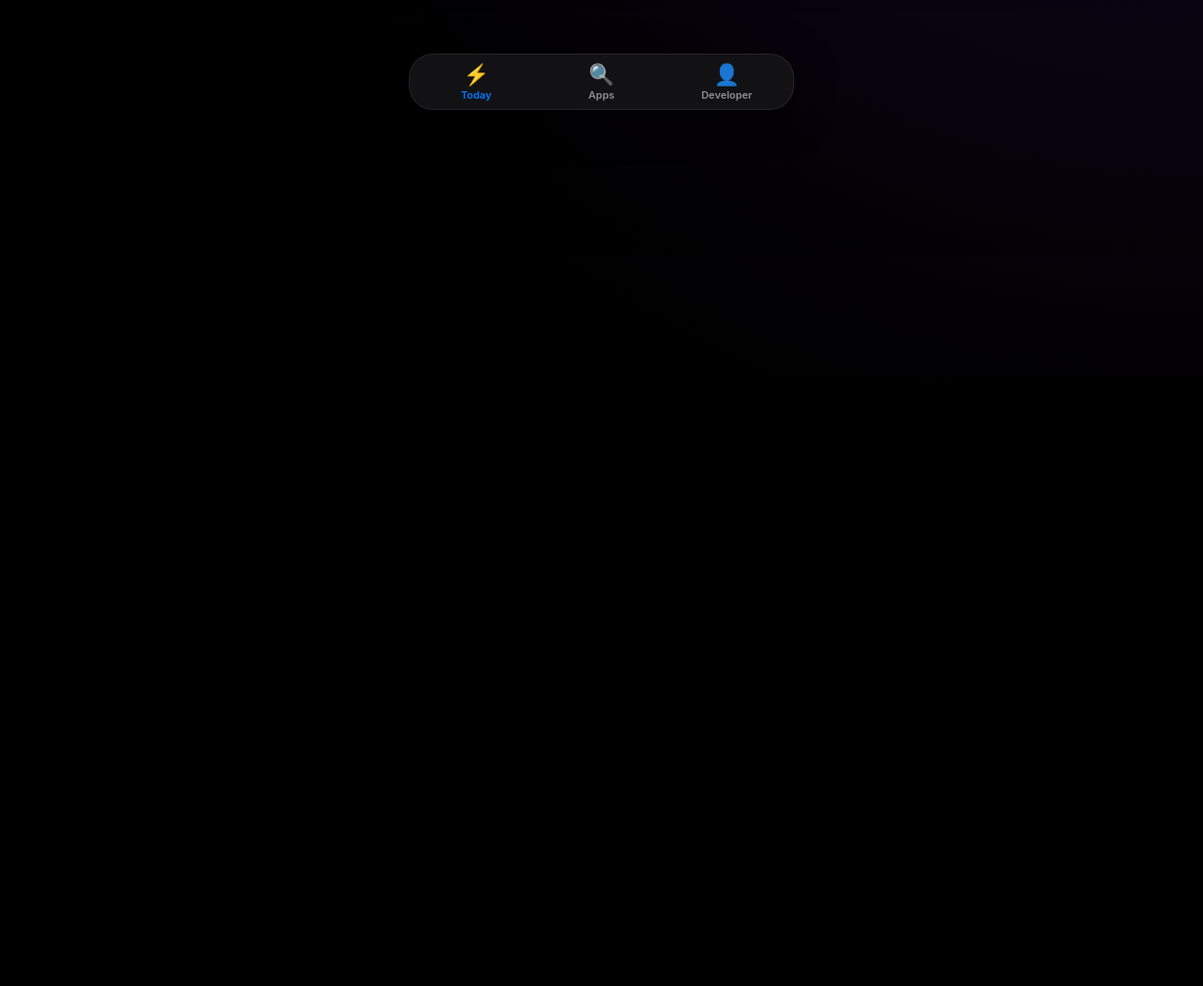
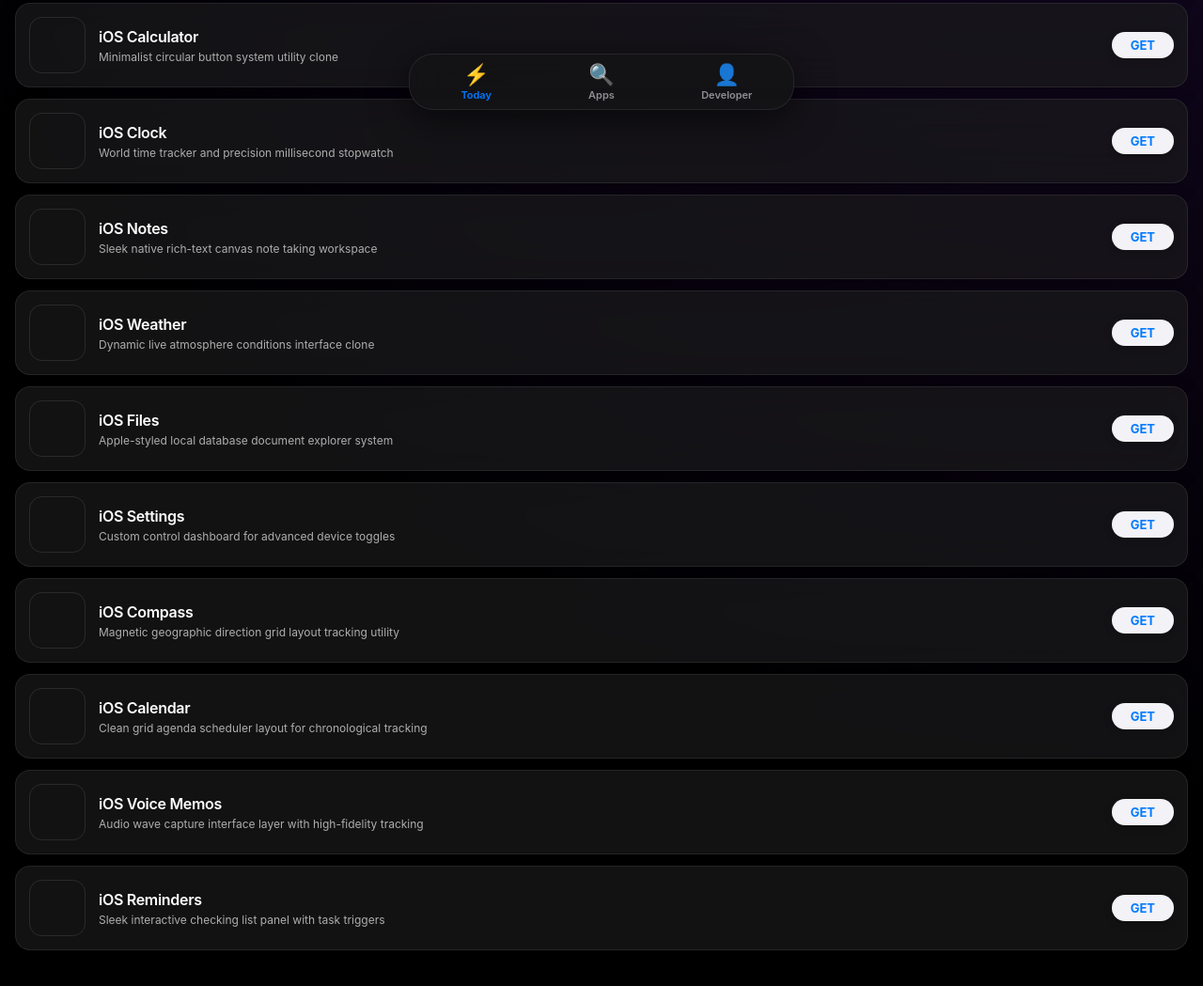
Before and after one commit to emmanuelmabheure900-crypto/androiddevstore, a plain HTML site: page index.html in a window 1280 px wide. Shown: the part 659-1708 px from the top of the page at 94% size. Before the commit the page ends 1060 px from the top, so only its background shows below. Drawn offline with Linux system fonts and the light colour scheme.

Commit message:
Add iOS app items and descriptions to index.html
Added various iOS app descriptions and download links.

```diff
--- a/index.html
+++ b/index.html
@@ -68,6 +68,130 @@
                 <a href="download.html?app=dynamicisland" class="ios-get-btn">GET</a>
             </div>
         </div>
+
+        <!-- ========================================== -->
+<!-- EMMANUEL'S UPCOMING UPGRADE BUNDLE PACKAGES -->
+<!-- ========================================== -->
+
+<!-- . iOS CALCULATOR -->
+<div class="app-item list-search-item" data-name="ios calculator">
+    <div class="app-meta">
+        <div class="app-icon-frame icon-calculator"></div>
+        <div class="app-text">
+            <h3>iOS Calculator</h3>
+            <p>Minimalist circular button system utility clone</p>
+        </div>
+    </div>
+    <a href="download.html?app=calculator" class="ios-get-btn">GET</a>
+</div>
+
+<!-- . iOS CLOCK & STOPWATCH -->
+<div class="app-item list-search-item" data-name="ios clock stopwatch">
+    <div class="app-meta">
+        <div class="app-icon-frame icon-clock"></div>
+        <div class="app-text">
+            <h3>iOS Clock</h3>
+            <p>World time tracker and precision millisecond stopwatch</p>
+        </div>
+    </div>
+    <a href="download.html?app=clock" class="ios-get-btn">GET</a>
+</div>
+
+<!-- . iOS NOTE PAD -->
+<div class="app-item list-search-item" data-name="ios notes pad">
+    <div class="app-meta">
+        <div class="app-icon-frame icon-notes"></div>
+        <div class="app-text">
+            <h3>iOS Notes</h3>
+            <p>Sleek native rich-text canvas note taking workspace</p>
+        </div>
+    </div>
+    <a href="download.html?app=notes" class="ios-get-btn">GET</a>
+</div>
+
+<!-- . iOS WEATHER -->
+<div class="app-item list-search-item" data-name="ios weather">
+    <div class="app-meta">
+        <div class="app-icon-frame icon-weather"></div>
+        <div class="app-text">
+            <h3>iOS Weather</h3>
+            <p>Dynamic live atmosphere conditions interface clone</p>
+        </div>
+    </div>
+    <a href="download.html?app=weather" class="ios-get-btn">GET</a>
+</div>
+
+<!-- . iOS FILES MANAGER -->
+<div class="app-item list-search-item" data-name="ios files manager storage">
+    <div class="app-meta">
+        <div class="app-icon-frame icon-files"></div>
+        <div class="app-text">
+            <h3>iOS Files</h3>
+            <p>Apple-styled local database document explorer system</p>
+        </div>
+    </div>
+    <a href="download.html?app=files" class="ios-get-btn">GET</a>
+</div>
+
+<!-- . iOS SETTINGS PANEL -->
+<div class="app-item list-search-item" data-name="ios settings panel preferences">
+    <div class="app-meta">
+        <div class="app-icon-frame icon-settings"></div>
+        <div class="app-text">
+            <h3>iOS Settings</h3>
+            <p>Custom control dashboard for advanced device toggles</p>
+        </div>
+    </div>
+    <a href="download.html?app=settings" class="ios-get-btn">GET</a>
+</div>
+
+<!-- . iOS COMPASS -->
+<div class="app-item list-search-item" data-name="ios compass location direction">
+    <div class="app-meta">
+        <div class="app-icon-frame icon-compass"></div>
+        <div class="app-text">
+            <h3>iOS Compass</h3>
+            <p>Magnetic geographic direction grid layout tracking utility</p>
+        </div>
+    </div>
+    <a href="download.html?app=compass" class="ios-get-btn">GET</a>
+</div>
+
+<!-- . iOS CALENDAR -->
+<div class="app-item list-search-item" data-name="ios calendar schedule events">
+    <div class="app-meta">
+        <div class="app-icon-frame icon-calendar-app"></div>
+        <div class="app-text">
+            <h3>iOS Calendar</h3>
+            <p>Clean grid agenda scheduler layout for chronological tracking</p>
+        </div>
+    </div>
+    <a href="download.html?app=calendar" class="ios-get-btn">GET</a>
+</div>
+
+<!-- . iOS VOICE RECORDER -->
+<div class="app-item list-search-item" data-name="ios voice memos sound recorder">
+    <div class="app-meta">
+        <div class="app-icon-frame icon-voicememos"></div>
+        <div class="app-text">
+            <h3>iOS Voice Memos</h3>
+            <p>Audio wave capture interface layer with high-fidelity tracking</p>
+        </div>
+    </div>
+    <a href="download.html?app=voicememos" class="ios-get-btn">GET</a>
+</div>
+
+<!-- . iOS REMINDERS -->
+<div class="app-item list-search-item" data-name="ios reminders checklist tasks">
+    <div class="app-meta">
+        <div class="app-icon-frame icon-reminders"></div>
+        <div class="app-text">
+            <h3>iOS Reminders</h3>
+            <p>Sleek interactive checking list panel with task triggers</p>
+        </div>
+    </div>
+    <a href="download.html?app=reminders" class="ios-get-btn">GET</a>
+</div>
 
         <!-- 🔍 TAB VIEWPORT 2: ALL PACKAGES DIRECTORY -->
         <div id="panel-apps" class="tab-panel-viewport" style="display: none;">
```
